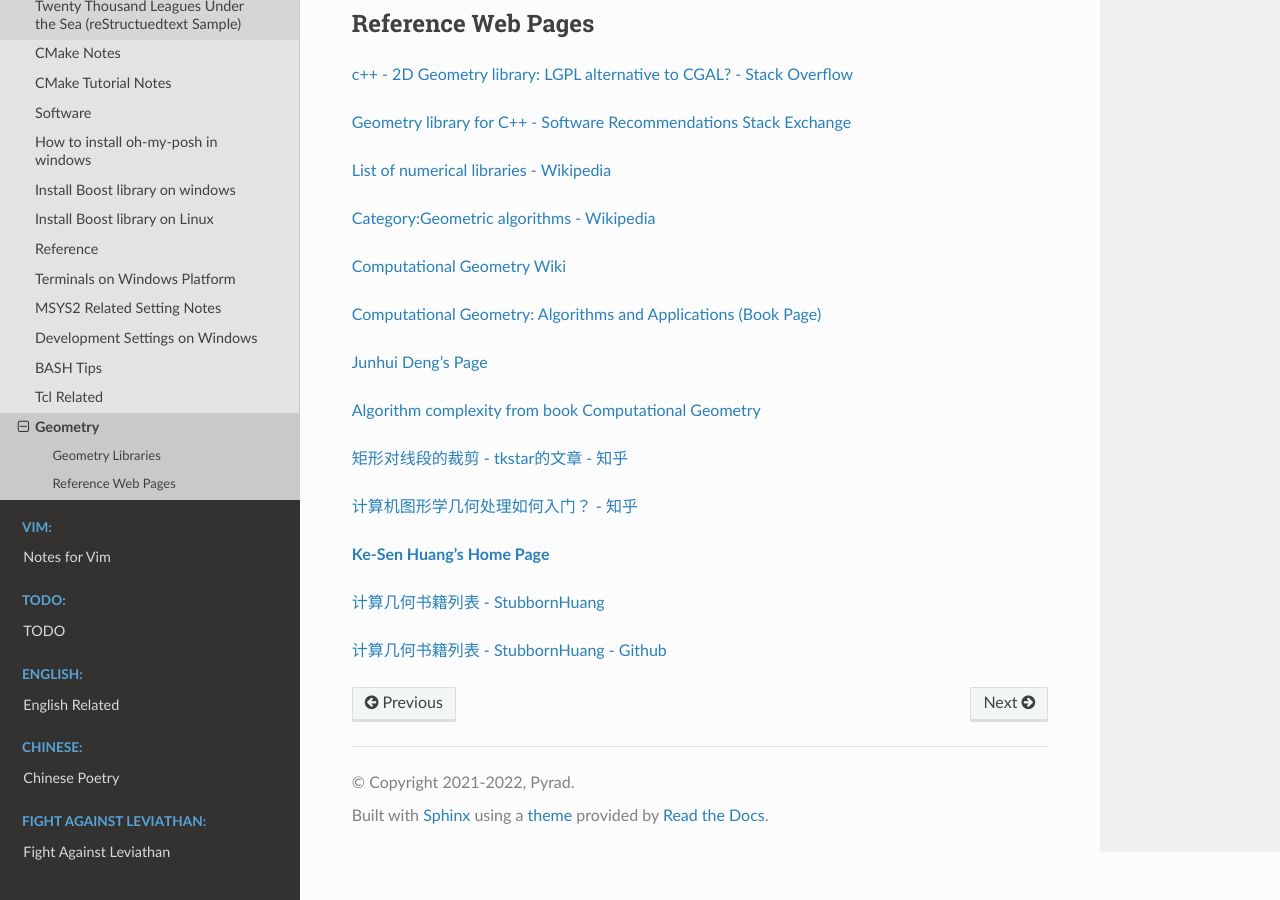
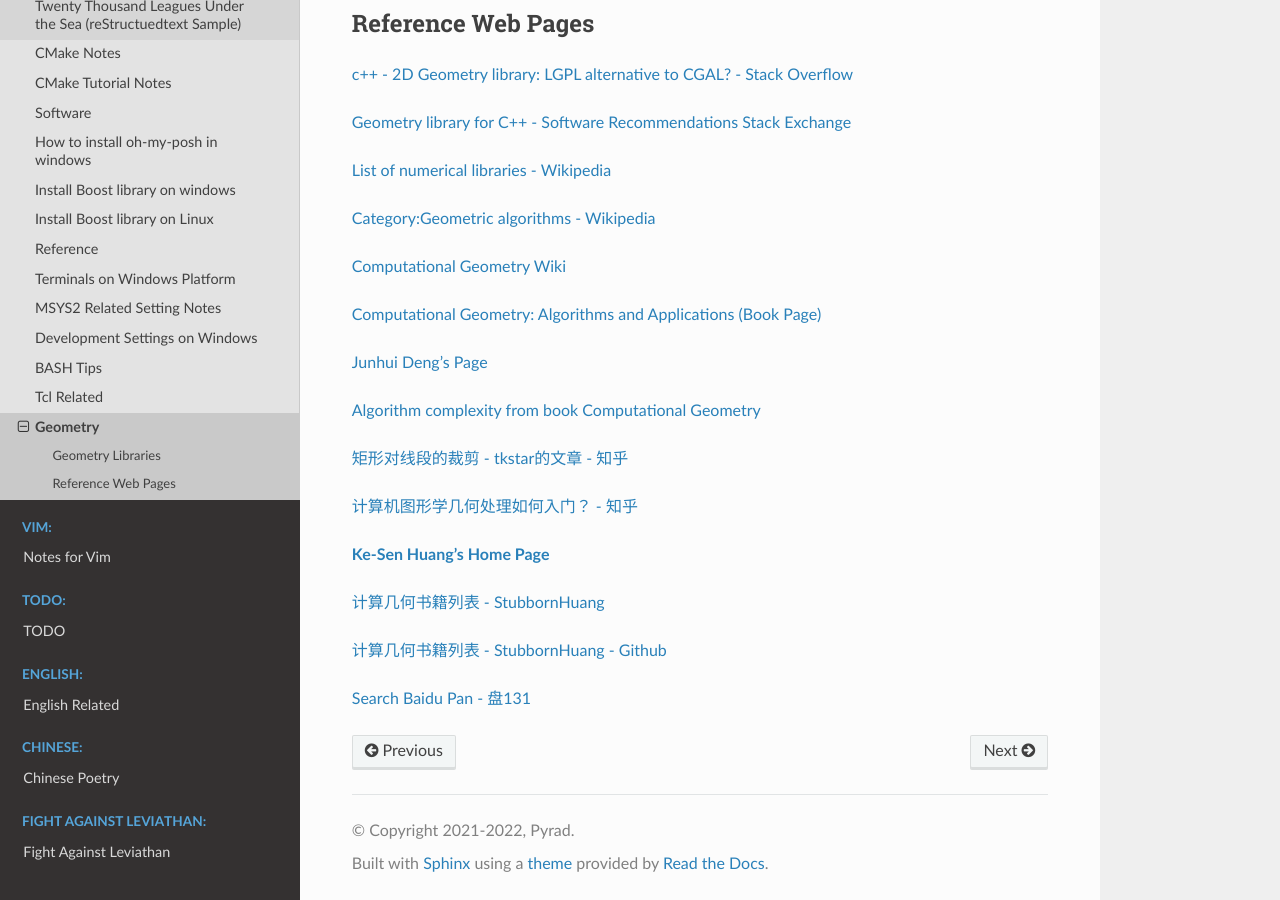
Before and after one commit to Pyrad/pyradnotes, a Sphinx documentation site: the page built from source/Notes/geometry.md, in a window 1280 px wide and 900 px high, scrolled down 833 px. Built offline with Sphinx 7.4.7 and the Read the Docs theme 2.0.0, drawn with Linux system fonts in a browser that asks for light colours.

Commit message:
One URL to search for resource in BaiduPan

```diff
--- a/source/Notes/geometry.md
+++ b/source/Notes/geometry.md
@@ -68,3 +68,7 @@
 [计算几何书籍列表 - StubbornHuang](https://www.stubbornhuang.com/1256/)
 
 [计算几何书籍列表 - StubbornHuang - Github](https://github.com/HW140701/Book-list-of-computational-geometry-and-computer-graphics)
+
+
+
+[Search Baidu Pan - 盘131](https://www.pan131.com/)
```
